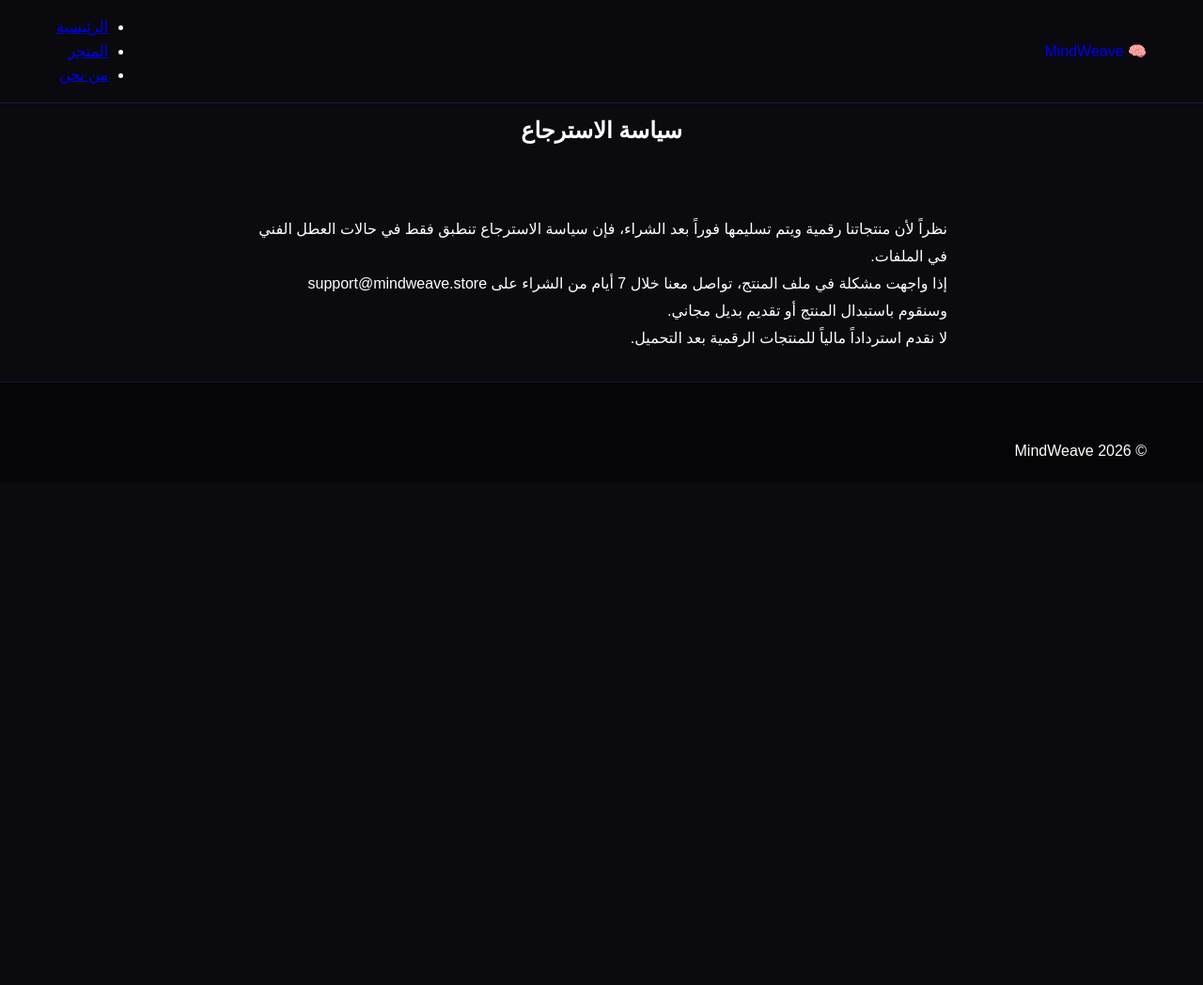
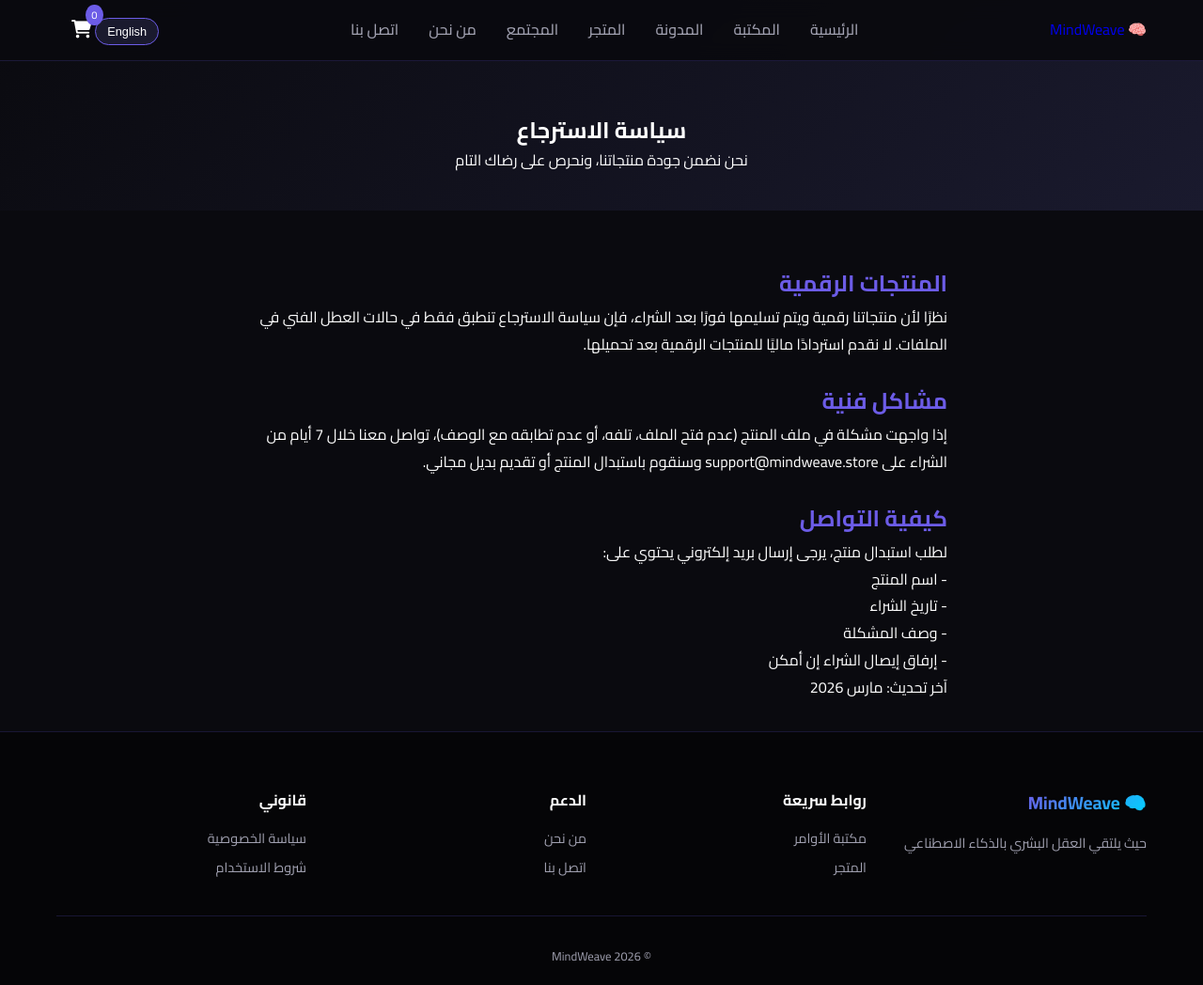
Before and after one commit to casperblac991/mindweave-platform, a plain HTML site: page refund.html in a window 1280 px wide. Shown: the whole page at 94% size. Before the commit the page ends 800 px from the top, so only its background shows below. Drawn offline with Linux system fonts and the light colour scheme.

Commit message:
Update refund.html

```diff
--- a/refund.html
+++ b/refund.html
@@ -1,7 +1,117 @@
 <!DOCTYPE html>
 <html lang="ar" dir="rtl">
-<head><meta charset="UTF-8"><title>سياسة الاسترجاع | MindWeave</title><link rel="stylesheet" href="css/style.css"><style>.page-header{padding:120px 0 40px;text-align:center}.legal-content{max-width:800px;margin:auto;padding:2rem;line-height:1.8}</style></head>
-<body><header><nav><div class="logo"><a href="index.html">🧠 MindWeave</a></div><ul><li><a href="index.html">الرئيسية</a></li><li><a href="store.html">المتجر</a></li><li><a href="about.html">من نحن</a></li></ul></nav></header>
-<main><section class="page-header"><h1>سياسة الاسترجاع</h1></section>
-<div class="legal-content"><p>نظراً لأن منتجاتنا رقمية ويتم تسليمها فوراً بعد الشراء، فإن سياسة الاسترجاع تنطبق فقط في حالات العطل الفني في الملفات.</p><p>إذا واجهت مشكلة في ملف المنتج، تواصل معنا خلال 7 أيام من الشراء على support@mindweave.store وسنقوم باستبدال المنتج أو تقديم بديل مجاني.</p><p>لا نقدم استرداداً مالياً للمنتجات الرقمية بعد التحميل.</p></div></main>
-<footer><div class="container"><p>© 2026 MindWeave</p></div></footer></body></html>
+<head>
+<meta charset="UTF-8">
+<meta name="viewport" content="width=device-width, initial-scale=1.0">
+<title>سياسة الاسترجاع | MindWeave</title>
+<link rel="stylesheet" href="css/style.css">
+<link href="https://fonts.googleapis.com/css2?family=Cairo:wght@400;500;600;700&display=swap" rel="stylesheet">
+<link rel="stylesheet" href="https://cdnjs.cloudflare.com/ajax/libs/font-awesome/6.0.0/css/all.min.css">
+<style>
+.lang-switch{background:#1A1A2E;border:1px solid #6C5CE7;padding:6px 12px;border-radius:30px;cursor:pointer;color:white}
+.lang-switch:hover{background:#6C5CE7}
+[data-lang="en"]{display:none}
+body.en [data-lang="ar"]{display:none}
+body.en [data-lang="en"]{display:block}
+body.en{direction:ltr;text-align:left}
+body:not(.en){direction:rtl;text-align:right}
+.page-header{padding:120px 0 40px;text-align:center;background:linear-gradient(135deg,#0A0A0F,#1A1A2E)}
+.legal-content{max-width:800px;margin:auto;padding:2rem;line-height:1.8}
+.legal-content h2{margin-top:1.5rem;color:#6C5CE7}
+</style>
+</head>
+<body>
+
+<header>
+<nav>
+<div class="logo"><a href="index.html">🧠 MindWeave</a></div>
+<ul class="nav-menu">
+<li><a href="index.html" data-lang="ar">الرئيسية</a><a href="index.html" data-lang="en">Home</a></li>
+<li><a href="library.html" data-lang="ar">المكتبة</a><a href="library.html" data-lang="en">Library</a></li>
+<li><a href="blog.html" data-lang="ar">المدونة</a><a href="blog.html" data-lang="en">Blog</a></li>
+<li><a href="store.html" data-lang="ar">المتجر</a><a href="store.html" data-lang="en">Store</a></li>
+<li><a href="community.html" data-lang="ar">المجتمع</a><a href="community.html" data-lang="en">Community</a></li>
+<li><a href="about.html" data-lang="ar">من نحن</a><a href="about.html" data-lang="en">About</a></li>
+<li><a href="contact.html" data-lang="ar">اتصل بنا</a><a href="contact.html" data-lang="en">Contact</a></li>
+</ul>
+<div class="nav-icons">
+<button class="lang-switch" onclick="toggleLanguage()" id="langBtn">English</button>
+<a href="cart.html" class="cart-icon"><i class="fas fa-shopping-cart"></i><span class="cart-count">0</span></a>
+</div>
+</nav>
+</header>
+
+<main>
+<section class="page-header">
+<div class="container">
+<h1 data-lang="ar">سياسة الاسترجاع</h1>
+<h1 data-lang="en">Refund Policy</h1>
+<p data-lang="ar">نحن نضمن جودة منتجاتنا، ونحرص على رضاك التام</p>
+<p data-lang="en">We guarantee the quality of our products and your complete satisfaction</p>
+</div>
+</section>
+
+<div class="legal-content">
+<h2 data-lang="ar">المنتجات الرقمية</h2>
+<h2 data-lang="en">Digital Products</h2>
+<p data-lang="ar">نظرًا لأن منتجاتنا رقمية ويتم تسليمها فورًا بعد الشراء، فإن سياسة الاسترجاع تنطبق فقط في حالات العطل الفني في الملفات. لا نقدم استردادًا ماليًا للمنتجات الرقمية بعد تحميلها.</p>
+<p data-lang="en">Since our products are digital and delivered immediately after purchase, the refund policy applies only in cases of technical defects in the files. We do not offer refunds for digital products after download.</p>
+
+<h2 data-lang="ar">مشاكل فنية</h2>
+<h2 data-lang="en">Technical Issues</h2>
+<p data-lang="ar">إذا واجهت مشكلة في ملف المنتج (عدم فتح الملف، تلفه، أو عدم تطابقه مع الوصف)، تواصل معنا خلال 7 أيام من الشراء على support@mindweave.store وسنقوم باستبدال المنتج أو تقديم بديل مجاني.</p>
+<p data-lang="en">If you encounter an issue with the product file (file won't open, corrupted, or doesn't match the description), contact us within 7 days of purchase at support@mindweave.store and we will replace the product or provide a free alternative.</p>
+
+<h2 data-lang="ar">كيفية التواصل</h2>
+<h2 data-lang="en">How to Contact</h2>
+<p data-lang="ar">لطلب استبدال منتج، يرجى إرسال بريد إلكتروني يحتوي على:<br>
+- اسم المنتج<br>
+- تاريخ الشراء<br>
+- وصف المشكلة<br>
+- إرفاق إيصال الشراء إن أمكن</p>
+<p data-lang="en">To request a replacement, please send an email containing:<br>
+- Product name<br>
+- Purchase date<br>
+- Problem description<br>
+- Attach purchase receipt if possible</p>
+
+<p data-lang="ar">آخر تحديث: مارس 2026</p>
+<p data-lang="en">Last updated: March 2026</p>
+</div>
+</main>
+
+<footer>
+<div class="container">
+<div class="footer-grid">
+<div class="footer-col"><div class="footer-logo">🧠 MindWeave</div><p data-lang="ar">حيث يلتقي العقل البشري بالذكاء الاصطناعي</p><p data-lang="en">Where human mind meets AI</p></div>
+<div class="footer-col"><h4 data-lang="ar">روابط سريعة</h4><h4 data-lang="en">Quick Links</h4><ul><li><a href="library.html" data-lang="ar">مكتبة الأوامر</a><a href="library.html" data-lang="en">Library</a></li><li><a href="store.html" data-lang="ar">المتجر</a><a href="store.html" data-lang="en">Store</a></li></ul></div>
+<div class="footer-col"><h4 data-lang="ar">الدعم</h4><h4 data-lang="en">Support</h4><ul><li><a href="about.html" data-lang="ar">من نحن</a><a href="about.html" data-lang="en">About</a></li><li><a href="contact.html" data-lang="ar">اتصل بنا</a><a href="contact.html" data-lang="en">Contact</a></li></ul></div>
+<div class="footer-col"><h4 data-lang="ar">قانوني</h4><h4 data-lang="en">Legal</h4><ul><li><a href="privacy.html" data-lang="ar">سياسة الخصوصية</a><a href="privacy.html" data-lang="en">Privacy</a></li><li><a href="terms.html" data-lang="ar">شروط الاستخدام</a><a href="terms.html" data-lang="en">Terms</a></li></ul></div>
+</div>
+<div class="footer-bottom"><p>© 2026 MindWeave</p></div>
+</div>
+</footer>
+
+<script>
+let currentLang = localStorage.getItem('lang') || 'ar';
+function toggleLanguage() {
+    currentLang = currentLang === 'ar' ? 'en' : 'ar';
+    localStorage.setItem('lang', currentLang);
+    document.body.classList.toggle('en', currentLang === 'en');
+    document.getElementById('langBtn').textContent = currentLang === 'ar' ? 'English' : 'عربي';
+}
+function applyLanguage() {
+    document.body.classList.toggle('en', currentLang === 'en');
+    document.getElementById('langBtn').textContent = currentLang === 'ar' ? 'English' : 'عربي';
+}
+let cart = JSON.parse(localStorage.getItem('cart')) || [];
+function updateCartDisplay() {
+    const count = cart.reduce((s, i) => s + i.quantity, 0);
+    const cartSpan = document.querySelector('.cart-count');
+    if (cartSpan) cartSpan.textContent = count;
+}
+applyLanguage();
+updateCartDisplay();
+</script>
+</body>
+</html>
```
